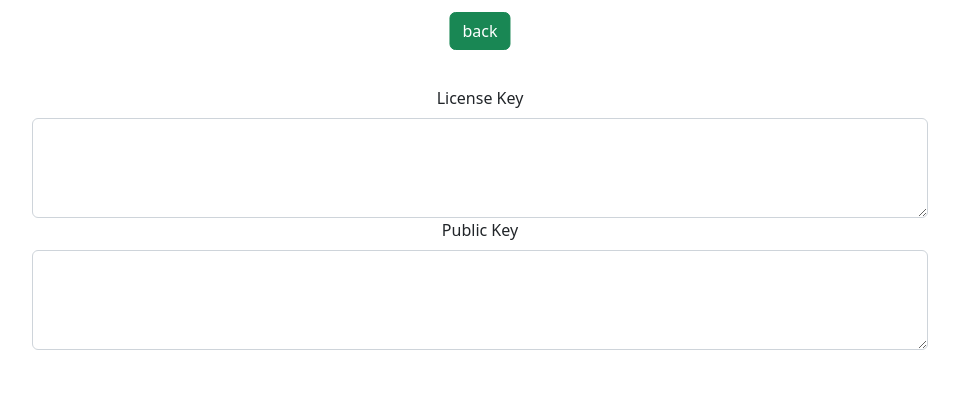
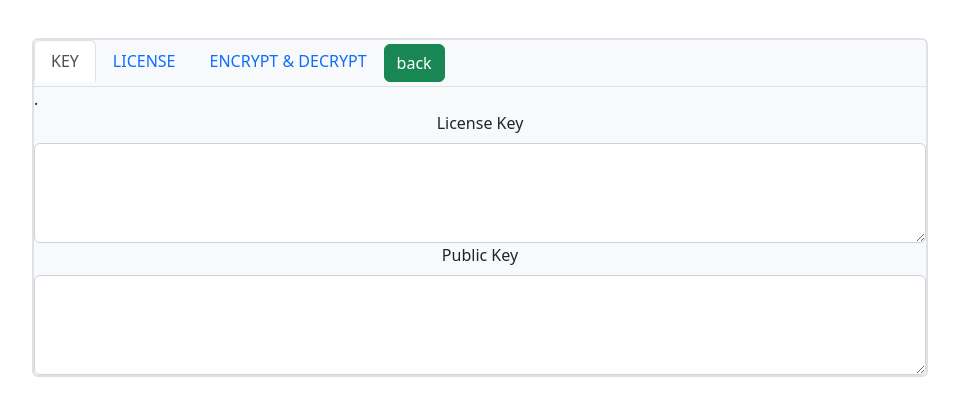
Before and after one commit to ragazenta/liana, a Flask app: template liana/templates/detail.html in a window 1280 px wide. Shown: the part 117-533 px from the top of the page, without its empty margins (160-1119 px from the left). Run offline with Flask 2, Linux system fonts and the light colour scheme; the template is opened without the code that fills it, so the values that code supplies are empty.

Commit message:
perbaikan detail

```diff
--- a/liana/application.py
+++ b/liana/application.py
@@ -173,6 +173,10 @@ def get_app(appcode):
         lickey = signkey.public_key()
         pubkey = privkey.public_key()
         # return crypto.export_pubkey(lickey)
-        return render_template("detail.html", lickey=crypto.export_pubkey(lickey),pubkey=crypto.export_pubkey(pubkey))
+        return render_template(
+            "detail.html",
+            lickey=crypto.export_pubkey(lickey),
+            pubkey=crypto.export_pubkey(pubkey),
+        )
 
     return "Not found", 404
--- a/liana/static/style.css
+++ b/liana/static/style.css
@@ -92,21 +92,24 @@ form > .form1 > .input{
 .con-luar-detail {
     width: 100%;
     padding-top: 20px;
+    display: flex;
+    align-items: center;
+    justify-content: center;
 }
 
-.con-luar-detail>.button-back {
-    margin: 0;
-    position: absolute;
-    top: 20%;
-    left: 50%;
-    -ms-transform: translate(-50%, -50%);
-    transform: translate(-50%, -50%);
-}
+/* .con-luar-detail>.button-back { */
+    /* margin: 0; */
+    /* position: absolute; */
+    /* top: 20%; */
+    /* left: 50%; */
+    /* -ms-transform: translate(-50%, -50%); */
+    /* transform: translate(-50%, -50%); */
+/* } */
 
-.content>.con-luar-detail>.con-detail {
+/* .content>.con-luar-detail>.con-detail {
     width: 70%;
     margin: auto;
-}
+} */
 
 @media (max-width: 584px) {
     .container{
--- a/liana/templates/detail.html
+++ b/liana/templates/detail.html
@@ -7,7 +7,24 @@
 {% block content %}
 
 <div class="con-luar-detail">
-    <div class="con-detail mt-5">
+    <div class="button-back bg-light border border-2 rounded" style="width: 70%;">
+        <ul class="nav nav-tabs" id="myTab" role="tablist">
+            <li class="nav-item" role="presentation">
+              <button class="nav-link active" id="home-tab" data-bs-toggle="tab" data-bs-target="#home-tab-pane" type="button" role="tab" aria-controls="home-tab-pane" aria-selected="true">KEY</button>
+            </li>
+            <li class="nav-item" role="presentation">
+              <button class="nav-link" id="profile-tab" data-bs-toggle="tab" data-bs-target="#profile-tab-pane" type="button" role="tab" aria-controls="profile-tab-pane" aria-selected="false">LICENSE</button>
+            </li>
+            <li class="nav-item" role="presentation">
+              <button class="nav-link" id="contact-tab" data-bs-toggle="tab" data-bs-target="#contact-tab-pane" type="button" role="tab" aria-controls="contact-tab-pane" aria-selected="false">ENCRYPT & DECRYPT</button>
+            </li>
+            <li class="nav-item mt-1 mb-1" role="presentation">
+                <a type="sumbit" class="btn btn-success"
+                href="{{ url_for('app.index') }}">back</a>
+            </li>
+        </ul>
+          <div class="tab-content" id="myTabContent">
+            <div class="tab-pane fade show active" id="home-tab-pane" role="tabpanel" aria-labelledby="home-tab" tabindex="0">.
                 <div class="signkey text-center">
                     <label class="form-label" for="createdby">License Key</label>
                     <div class="form-floating">
@@ -23,9 +40,29 @@
                     </div>
                 </div>
             </div>
-    <div class="button-back">
-        <a type="sumbit" class="btn btn-success mb-4" href="{{ url_for('app.index') }}">back</a>
+            <div class="tab-pane fade" id="profile-tab-pane" role="tabpanel" aria-labelledby="profile-tab" tabindex="0">...</div>
+            <div class="tab-pane fade" id="contact-tab-pane" role="tabpanel" aria-labelledby="contact-tab" tabindex="0">...</div>
+            <div class="tab-pane fade" id="disabled-tab-pane" role="tabpanel" aria-labelledby="disabled-tab" tabindex="0">...</div>
           </div>
+        <!-- <ul class="nav justify-content-center gap-2 mt-3">
+            <li class="nav-item">
+                <a class="btn btn-primary" aria-current="page" href="#">KEY</a>
+            </li>
+            <li class="nav-item">
+                <a class="btn btn-primary" href="#">LICENSE</a>
+            </li>
+            <li class="nav-item">
+                <a class="btn btn-primary" href="#">ENCRYPT & DECRYPT</a>
+            </li>
+            <li class="nav-item">
+                <a type="sumbit" class="btn btn-success mb-4"
+                    href="{{ url_for('app.index') }}">back</a>
+            </li>
+        </ul> -->
+    </div>
+    <!-- <div class="con-detail mt-5">
+
+    </div> -->
 </div>
 
 
```
Also changed, not shown: 1 other file. Lines whose indentation alone changed are shown as unchanged.
